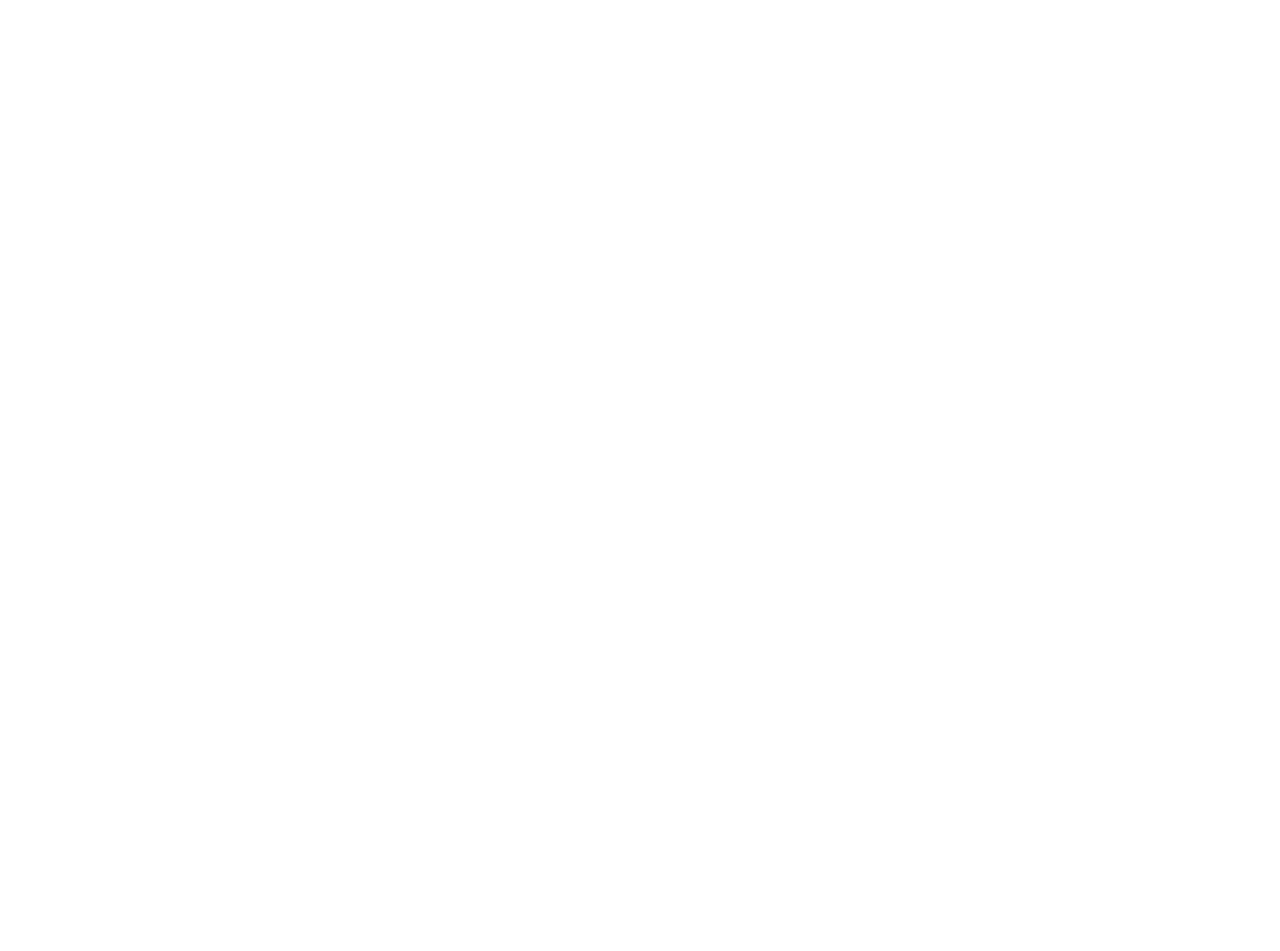
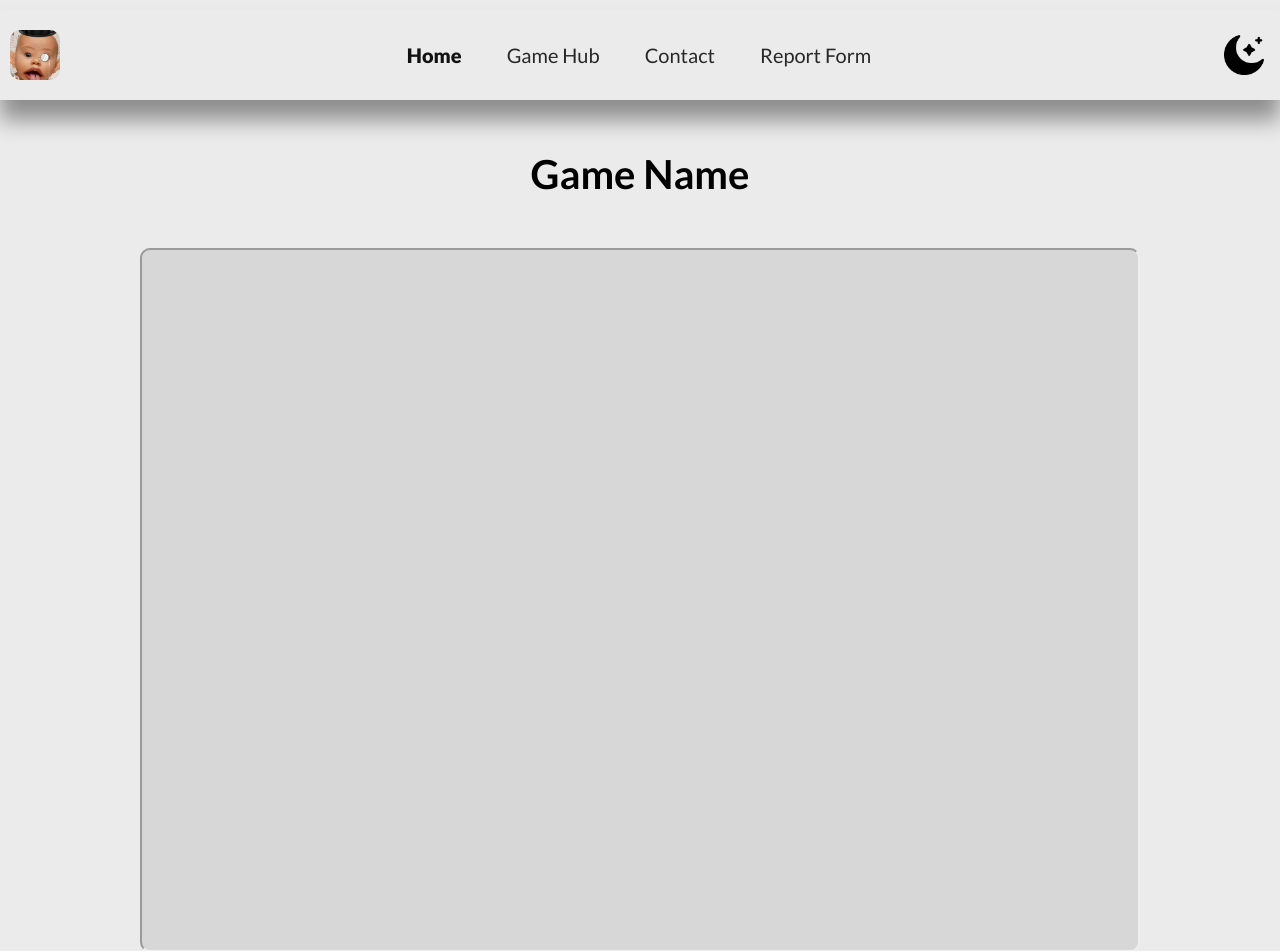
Before and after one commit to snxxwys/DakeBabyGames, a plain HTML site: page game.html in a window 1280 px wide. Before the commit the page ends 800 px from the top, so only its background shows below. Drawn offline with Linux system fonts and the light colour scheme.

Commit message:
started on game page

```diff
--- /dev/null
+++ b/css/game.css
@@ -0,0 +1,150 @@
+body
+{
+    margin: 0;
+    padding: 0;
+    background-color: rgb(235, 235, 235);
+    transition: .3s ease;
+
+    font-family: "Lato", sans-serif;
+    font-size: 20px;
+    font-weight: 400;
+}
+
+.hidden
+{
+    display: none !important;
+}
+
+button
+{
+    cursor: pointer;
+}
+
+a
+{
+    cursor: pointer;
+    text-decoration: none;
+    color: rgb(40, 40, 40);
+}
+
+.darkmode a
+{
+    color: rgb(235, 235, 235);
+}
+
+.darkmode
+{
+    background-color: rgb(42, 42, 42);
+    color: rgb(235, 235, 235);
+    transition: all .3s ease;
+}
+
+.header
+{
+    background-color: rgb(235, 235, 235);
+    overflow: hidden;
+    top: 0;
+    padding: 20px 10px;
+    width: rh;
+    height: 50px;
+    margin: 10px auto;
+    margin-bottom: 0px;
+    display: flex;
+    justify-content: center;
+    align-items: center;
+    position: sticky;
+    z-index: 10;
+    transition: all .3s ease;
+
+    -webkit-box-shadow: 0px 20px 21px 0px rgba(0,0,0,0.4);
+    box-shadow: 0px 20px 21px 0px rgba(0,0,0,0.4);
+}
+
+.darkmode .header
+{
+    background-color: rgb(42, 42, 42);
+    transition: all .3s ease;
+}
+
+.topbar
+{
+    font-family: "Lato", sans-serif;
+    font-size: 20px;
+    font-weight: 400;
+    padding: 10px;
+    display: flex;
+    width: 75%;
+    justify-content: center;
+    align-items: center;
+    gap: 45px;
+    margin: 0 auto;
+    color: #121212;
+}
+
+.darkmode .topbar
+{
+    color: #d7d7d7
+}
+
+#selected
+{
+    font-weight: 800;
+    color: #121212;
+}
+
+.darkmode #selected
+{
+    color: rgb(235, 235, 235);
+}
+
+.darkmodeimage {
+    filter: invert(0%);
+    transition: filter 0.3s ease;
+    width: 40px
+}
+
+body.darkmode .darkmodeimage {
+    filter: invert(100%);
+    width: 43px
+}
+
+.darkmodebutton
+{
+    border: 0;
+    background-color: transparent;
+}
+
+#logoIcon
+{
+    width: 50px;
+    border-radius: 10px;
+}
+
+#gameName
+{
+    margin: auto;
+    margin-top: 50px;
+    display: flex;
+    justify-content: center;
+    align-items: center;
+    position: relative;
+}
+
+.gameEmbed
+{
+    width: 1000px;
+    height: 700px;
+    background: #d7d7d7;
+    display: flex;
+    justify-content: center;
+    align-items: center;
+    position: relative;
+    margin: auto;
+    margin-top: 50px;
+    border-radius: 10px;
+}
+
+.gameEmbed iframe
+{
+    margin-top: auto;
+}
--- a/game.html
+++ b/game.html
@@ -1,9 +1,41 @@
 <html>
     <head>
         <title>Dake Baby Games</title>
+
+        <link rel="stylesheet" href="css/game.css">
+
+        <meta name="viewport" content="width=device-width, initial-scale=1.0, maximum-scale=1.0, user-scalable=no" />
+
+        <link rel="preconnect" href="https://fonts.googleapis.com">
+        <link rel="preconnect" href="https://fonts.gstatic.com" crossorigin>
+        <link href="https://fonts.googleapis.com/css2?family=Lato:ital,wght@0,100;0,300;0,400;0,700;0,900;1,100;1,300;1,400;1,700;1,900&display=swap" rel="stylesheet">
+
+        <script src="js/main.js"></script>
     </head>
 
-    <body>
-        <div id="gameDetail"></div>
+    <body onload="checkCookie()">
+
+        <div class="header">
+            <a href="index.html"><img id="logoIcon" alt="DBG Logo - Home" src="imgs/logoIcon.png"></a>
+
+            <nav class="topbar">
+                <a id="selected" href="index.html">Home</a>
+
+                <a href="gamehub.html">Game Hub</a>
+
+                <a href="contact.html">Contact</a>
+
+                <a>Report Form</a>
+            </nav>
+
+            <button class="darkmodebutton" type="button" onclick="toggleDarkMode()"><img src="imgs/moon.png" class="darkmodeimage"></button>
+        </div>
+
+        <h1 id="gameName">Game Name</h1>
+
+        <div class="gameEmbed">
+            <iframe class="gameEmbed"></iframe>
+        </div>
+
     </body>
 </html>
```
